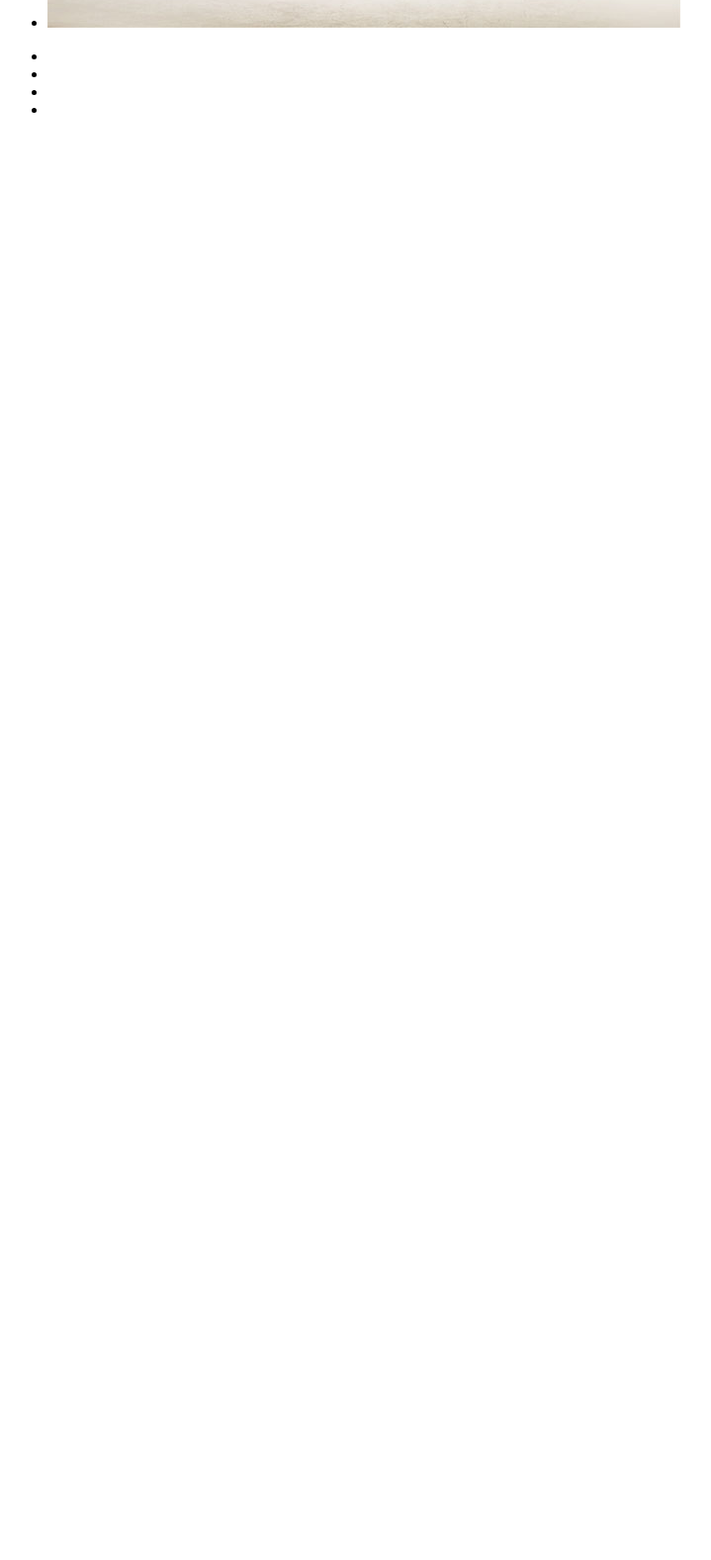
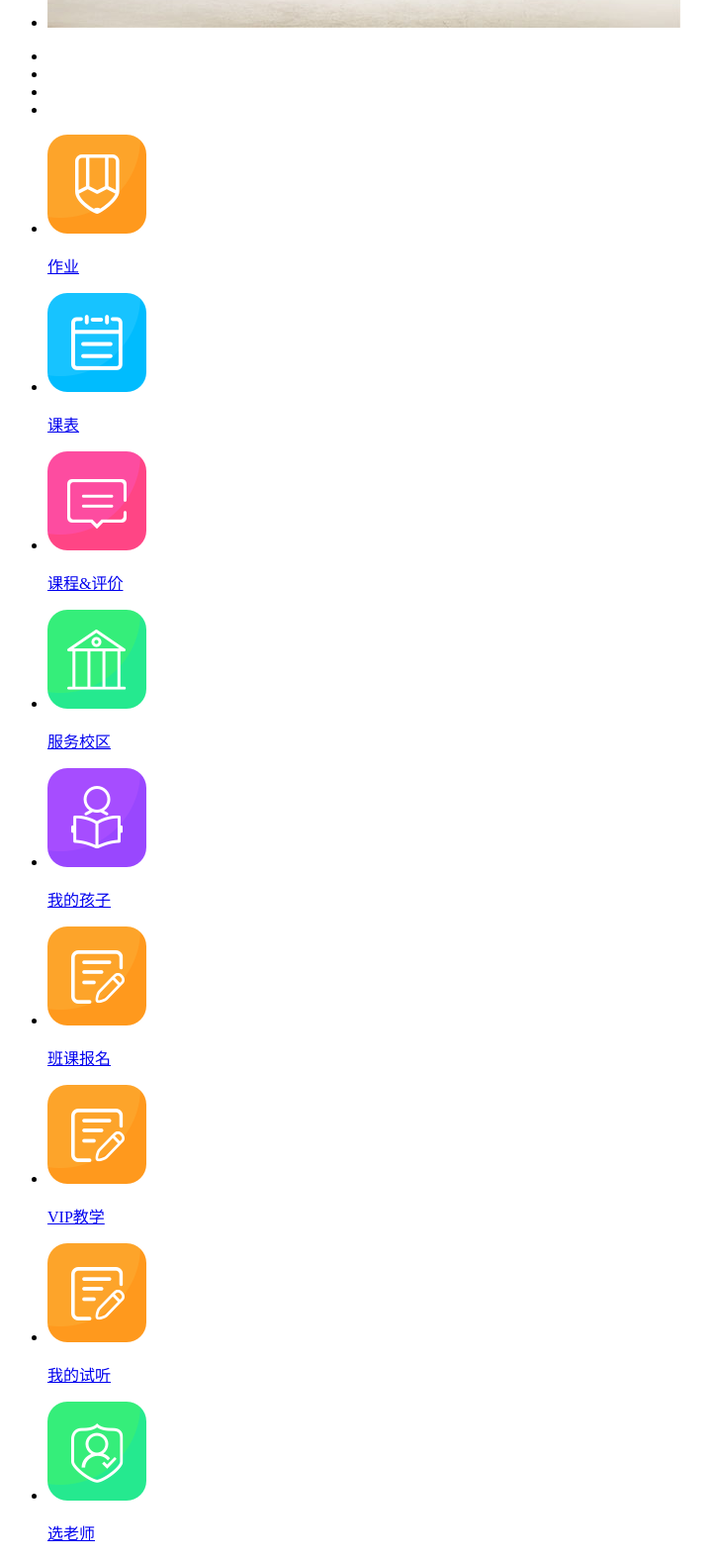
Before and after one commit to qmm123/parent, a PHP site: page /view/1/index.html in a window 1280 px wide. Shown: the part 1037-2613 px from the top of the page at 99% size, without its empty margins (0-719 px from the left). Before the commit the page ends 1151 px from the top, so only its background shows below. Run offline with PHP 8.4, Linux system fonts and the light colour scheme.

Commit message:
page-1-首页-九宫格

```diff
--- a/src/less/page-1/entry-index.less
+++ b/src/less/page-1/entry-index.less
@@ -5,3 +5,4 @@
 @import "./index-search";
 @import "../component/slidebox";
 @import "./index-slide";
+@import "./list";
--- a/src/view/1/index.html
+++ b/src/view/1/index.html
@@ -49,5 +49,65 @@
 		</div>
 	</div>
 	<!-- /轮播图-->
+	<!-- 列表 -->
+	<div class="list">
+		<ul>
+			<li class="item">
+				<a href="javascript:;" class="icon_link">
+					<img src="/img/tpl1/homeworkfunction.png" alt="">
+					<p>作业</p>
+				</a>
+			</li>
+			<li class="item">
+				<a href="javascript:;" class="icon_link">
+					<img src="/img/tpl1/timetablefunction.png" alt="">
+					<p>课表</p>
+				</a>
+			</li>
+			<li class="item">
+				<a href="javascript:;" class="icon_link">
+					<img src="/img/tpl1/lessonandcommentfunction.png" alt="">
+					<p>课程&评价</p>
+				</a>
+			</li>
+			<li class="item">
+				<a href="javascript:;" class="icon_link">
+					<img src="/img/tpl1/servicecampusfunction.png" alt="">
+					<p>服务校区</p>
+				</a>
+			</li>
+			<li class="item">
+				<a href="javascript:;" class="icon_link">
+					<img src="/img/tpl1/mychildfunction.png" alt="">
+					<p>我的孩子</p>
+				</a>
+			</li>
+			<li class="item">
+				<a href="javascript:;" class="icon_link">
+					<img src="/img/tpl1/lessonfunction.png" alt="">
+					<p>班课报名</p>
+				</a>
+			</li>
+			<li class="item">
+				<a href="javascript:;" class="icon_link">
+					<img src="/img/tpl1/lessonfunction.png" alt="">
+					<p>VIP教学</p>
+				</a>
+			</li>
+			<li class="item">
+				<a href="javascript:;" class="icon_link">
+					<img src="/img/tpl1/lessonfunction.png" alt="">
+					<p>我的试听</p>
+				</a>
+			</li>
+			<li class="item">
+				<a href="javascript:;" class="icon_link">
+					<img src="/img/tpl1/teacherfunction.png" alt="">
+					<p>选老师</p>
+				</a>
+			</li>
+		</ul>
+	</div>
+	<!-- /列表   -->
 </body>
 </html>
```
Also changed, not shown: src/less/page-1/list.less (added, +24 -0 lines), src/img/tpl1/auditionfunction.png (added), src/img/tpl1/homeworkfunction.png (added), src/img/tpl1/lessonandcommentfunction.png (added), src/img/tpl1/lessonfunction.png (added), src/img/tpl1/mychildfunction.png (added), src/img/tpl1/servicecampusfunction.png (added), src/img/tpl1/teacherfunction.png (added), src/img/tpl1/timetablefunction.png (added), src/img/tpl1/vip.png (added).
